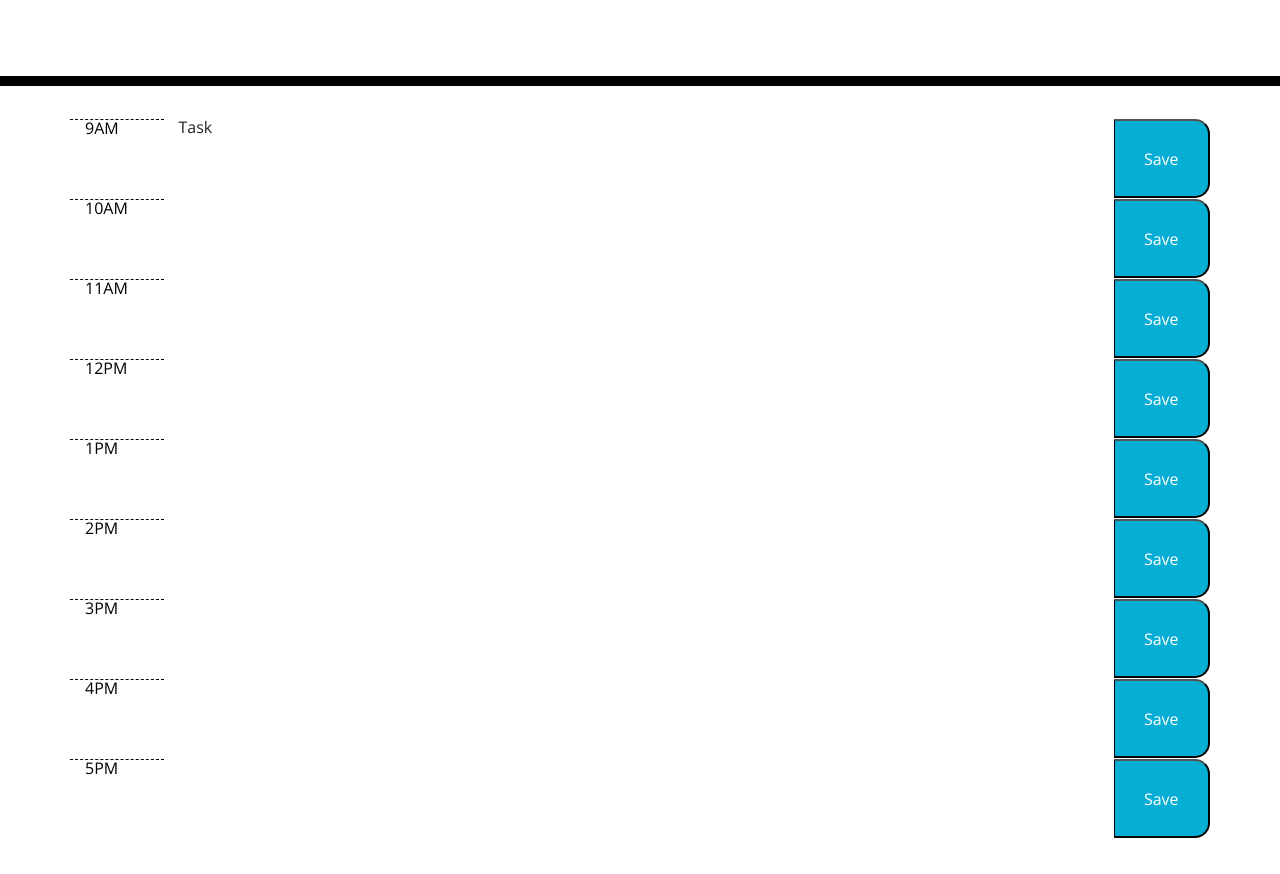
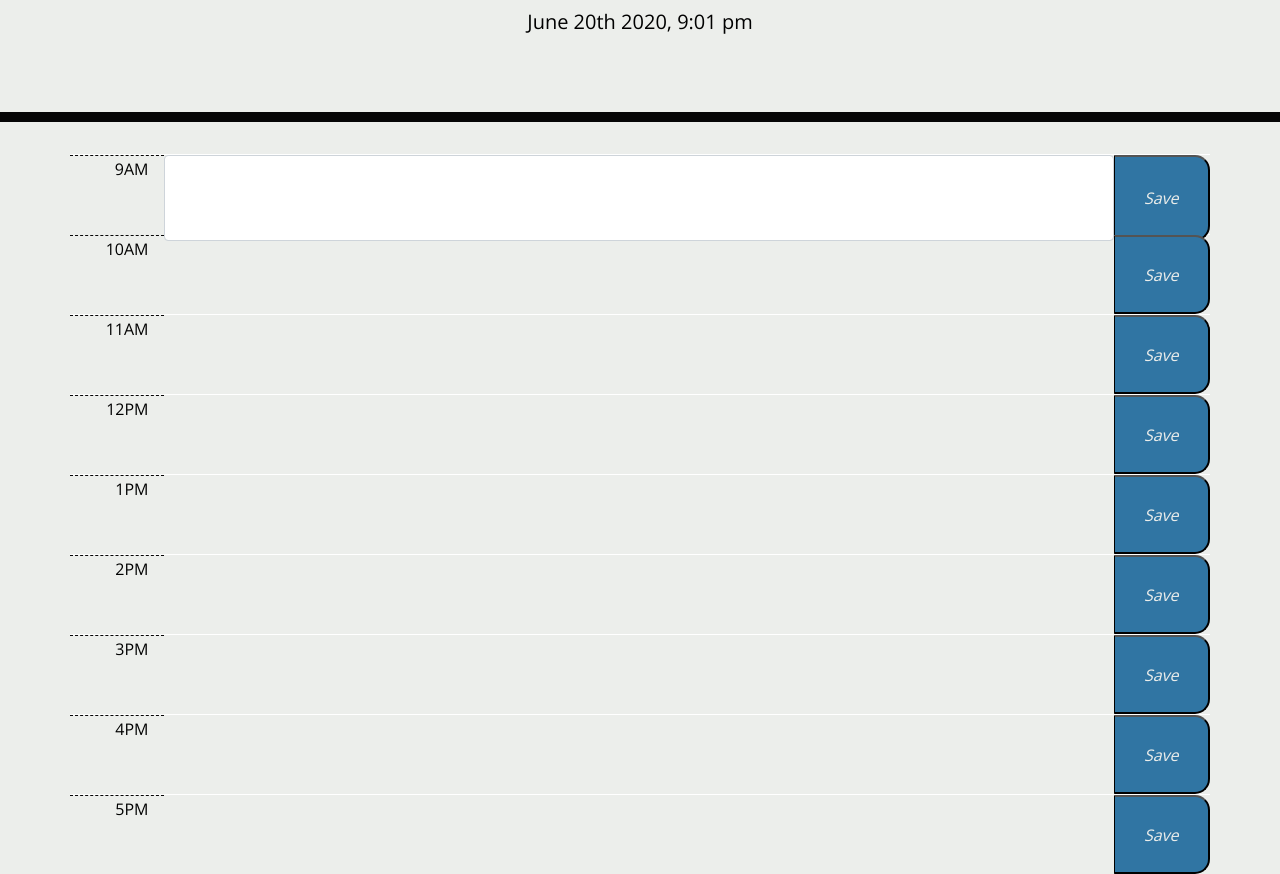
Before and after one commit to d-belleza/workday-scheduler, a plain HTML site: page index.html in a window 1280 px wide. Shown: the part 182-1056 px from the top of the page. Before the commit the page ends 1020 px from the top, so only its background shows below. Drawn offline with nearby package versions, Linux system fonts and the light colour scheme; a web font is replaced by a local one.

Commit message:
save and load tasks

```diff
--- a/assets/css/style.css
+++ b/assets/css/style.css
@@ -1,7 +1,17 @@
+/*Colors*/
+:root{
+  --white: #ECEEEB;
+  --black: #060606;
+  --red: #DA291C;
+  --blue: #3075A3;
+  --green: #3C341F;
+}
+
 body {
   font-family: 'Open Sans', sans-serif;
   font-size: 16px;
   line-height: 1;
+  background-color: var(--white);
 }
 
 textarea{
@@ -9,7 +19,7 @@ textarea{
   border: none;
   resize: none;
   color: #000000;
-  border-left: 1px solid black;
+  border-left: 1px solid var(--black);
   padding: 10px;
 }
 
@@ -18,7 +28,7 @@ textarea{
   background-color: transparent;
   color: black;
   border-radius: 0;
-  border-bottom: 10px solid black;
+  border-bottom: 10px solid var(--black);
 }
 
 .description{
@@ -37,9 +47,11 @@ textarea{
 }
 
 .hour {
-  background-color: #ffffff;
+  background-color: var(--white);
   color: #000000;
-  border-top: 1px dashed #000000;
+  border-top: 1px dashed var(--black);
+  padding-top: 5px;
+  text-align: right;
 }
 
 .past {
@@ -48,12 +60,12 @@ textarea{
 }
 
 .present {
-  background-color: #ff6961;
+  background-color: var(--red);
   color: white;
 }
 
 .future {
-  background-color: #77dd77;
+  background-color: var(--green);
   color: white;
 }
 
@@ -61,11 +73,12 @@ textarea{
   border-left: 1px solid black;
   border-top-right-radius: 15px;
   border-bottom-right-radius: 15px;
-  background-color: #06AED5;
-  color: white;
+  background-color: var(--blue);
+  color: var(--white);
 }
 
 .saveBtn i:hover {
   font-size: 20px;
   transition: all .3s ease-in-out;
+  color: var(--black);
 }
--- a/assets/js/script.js
+++ b/assets/js/script.js
@@ -0,0 +1,68 @@
+
+
+
+// Show current time
+var update  = function(){
+    var time = moment().format('MMMM Do YYYY, h:mm a');
+    var timeNowEl = document.getElementById("currentDay");
+    timeNowEl.textContent = time;
+}
+setInterval(update,1000);
+
+
+function loadTasks(){
+    let nineAM = localStorage.getItem("9AM");
+    if(!nineAM){
+        $(".nineAM").val(nineAM);
+    }
+    $(".nineAM").text(nineAM);
+
+}
+
+// save tasks after edit
+$("#save9").on("click", function(){
+    localStorage.setItem("9AM", $(".nineAM").val());
+
+})
+
+$("#save10").on("click", function(){
+    localStorage.setItem("10AM", $(".tenAM").val());
+
+})
+
+$("#save11").on("click", function(){
+    localStorage.setItem("10AM", $(".elevenAM").val());
+
+})
+
+$("#save12").on("click", function(){
+    localStorage.setItem("10AM", $(".twelvePM").val());
+
+})
+
+$("#save1").on("click", function(){
+    localStorage.setItem("10AM", $(".onePM").val());
+
+})
+
+$("#save2").on("click", function(){
+    localStorage.setItem("10AM", $(".twoPM").val());
+
+})
+
+$("#save3").on("click", function(){
+    localStorage.setItem("10AM", $(".threePM").val());
+
+})
+
+$("#save4").on("click", function(){
+    localStorage.setItem("10AM", $(".fourPM").val());
+
+})
+
+$("#save5").on("click", function(){
+    localStorage.setItem("10AM", $(".fivePM").val());
+
+})
+
+loadTasks();
--- a/index.html
+++ b/index.html
@@ -31,50 +31,50 @@
     </header>
     <div class="container">
       <!-- Timeblocks go here -->
-      <div class="row">
+      <div class="row timeblock">
         <div class="col-sm hour">9AM</div>
-        <div class="col-sm-10 description">Task</div>
-        <button class="col-sm saveBtn">Save</button>
+        <textarea rows="3" class="form-control col-sm-10 nineAM"></textarea>
+        <button class="col-sm saveBtn" id="save9"><i>Save</i></button>
       </div>
-      <div class="row">
+      <div class="row timeblock">
         <div class="col-sm hour">10AM</div>
-        <div class="col-sm-10 description"></div>
-        <button class="col-sm saveBtn">Save</button>
+        <p class="col-sm-10 description tenAM"></p>
+        <button class="col-sm saveBtn" id="save10"><i>Save</i></button>
       </div>
-      <div class="row">
+      <div class="row timeblock">
         <div class="col-sm hour">11AM</div>
-        <div class="col-sm-10 description"></div>
-        <button class="col-sm saveBtn">Save</button>
+        <p class="col-sm-10 description elevenAM"></p>
+        <button class="col-sm saveBtn" id="save11"><i>Save</i></button>
       </div>
-      <div class="row">
+      <div class="row timeblock">
         <div class="col-sm hour">12PM</div>
-        <div class="col-sm-10 description"></div>
-        <button class="col-sm saveBtn">Save</button>
+        <p class="col-sm-10 description twelvePM"></p>
+        <button class="col-sm saveBtn" id="save12"><i>Save</i></button>
       </div>
-      <div class="row">
+      <div class="row timeblock">
         <div class="col-sm hour">1PM</div>
-        <div class="col-sm-10 description"></div>
-        <button class="col-sm saveBtn">Save</button>
+        <p class="col-sm-10 description onePM"></p>
+        <button class="col-sm saveBtn" id="save1"><i>Save</i></button>
       </div>
-      <div class="row">
+      <div class="row timeblock">
         <div class="col-sm hour">2PM</div>
-        <div class="col-sm-10 description"></div>
-        <button class="col-sm saveBtn">Save</button>
+        <p class="col-sm-10 description twoPM"></p>
+        <button class="col-sm saveBtn" id="save2"><i>Save</i></button>
       </div>
-      <div class="row">
+      <div class="row timeblock">
         <div class="col-sm hour">3PM</div>
-        <div class="col-sm-10 description"></div>
-        <button class="col-sm saveBtn">Save</button>
+        <p class="col-sm-10 description threePM"></p>
+        <button class="col-sm saveBtn" id="save3"><i>Save</i></button>
       </div>
-      <div class="row">
+      <div class="row timeblock">
         <div class="col-sm hour">4PM</div>
-        <div class="col-sm-10 description"></div>
-        <button class="col-sm saveBtn">Save</button>
+        <p class="col-sm-10 description fourPM"></p>
+        <button class="col-sm saveBtn" id="save4"><i>Save</i></button>
       </div>
-      <div class="row">
+      <div class="row timeblock">
         <div class="col-sm hour">5PM</div>
-        <div class="col-sm-10 description"></div>
-        <button class="col-sm saveBtn">Save</button>
+        <p class="col-sm-10 description fivePM"></p>
+        <button class="col-sm saveBtn" id="save5"><i>Save</i></button>
       </div>
     </div>
 
```
